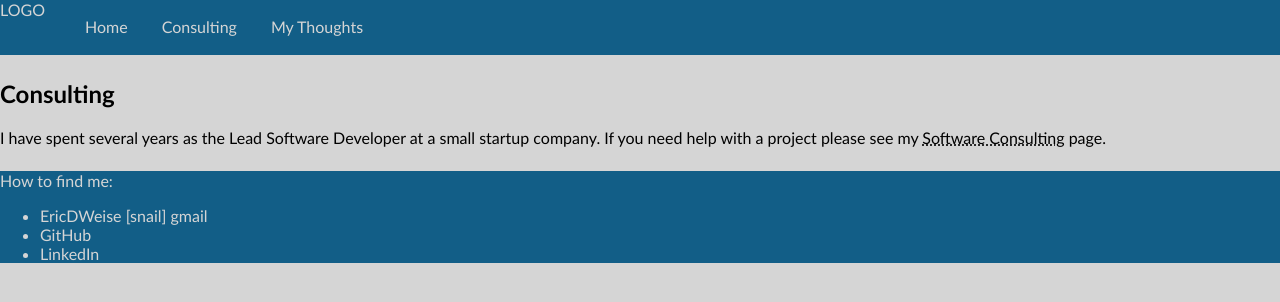
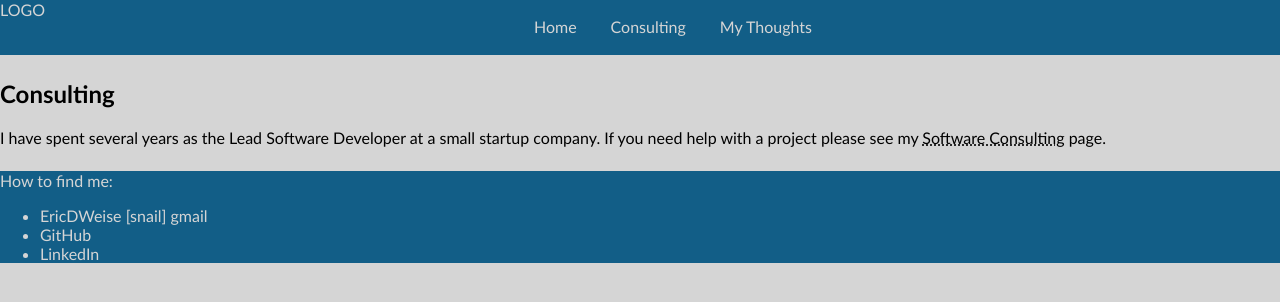
Before and after one commit to ericdweise/website, a PHP site: page / in a window 1280 px wide. Shown: the top 302 px of the page. Run offline with PHP 8.4, Linux system fonts and the light colour scheme.

Commit message:
Center navbar in header

```diff
--- a/htdocs/assets/stylesheets/main.css
+++ b/htdocs/assets/stylesheets/main.css
@@ -49,8 +49,9 @@ div#nav-logo {
     height: 55px;
     padding-right: 25px;
 }
-div#nav-bar {
+div#navbar {
     height: 55px;
+    margin: 0 auto;
 }
 div.nav-box {
     padding-top: 17px;
```
